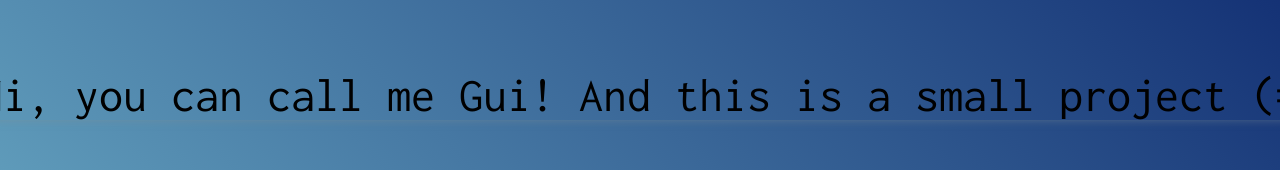
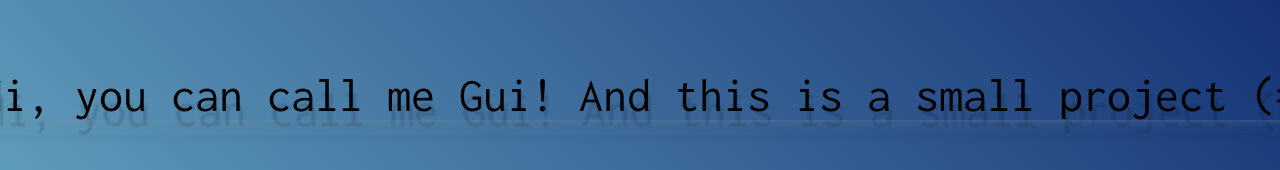
Before and after one commit to FireguiQueen/CSS-Typing-effect, a plain HTML site: page index.html in a window 1280 px wide. Shown: the part 305-475 px from the top of the page. Drawn offline with Linux system fonts and the light colour scheme.

Commit message:
Update style.css

```diff
--- a/style.css
+++ b/style.css
@@ -32,6 +32,8 @@ body{
     border-right: 2px solid rgba(233, 233, 233, 0.738);
     white-space: nowrap;
     overflow: hidden;
+    filter: drop-shadow(3px 15px 1px rgba(0, 0, 0, 0.158));
+
 }
 
 
```
